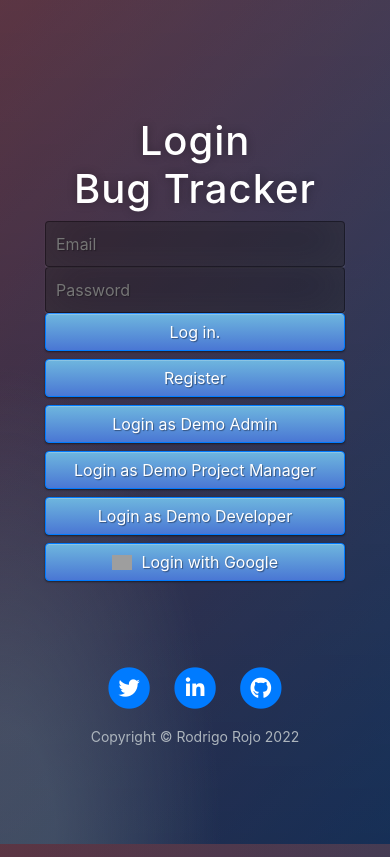
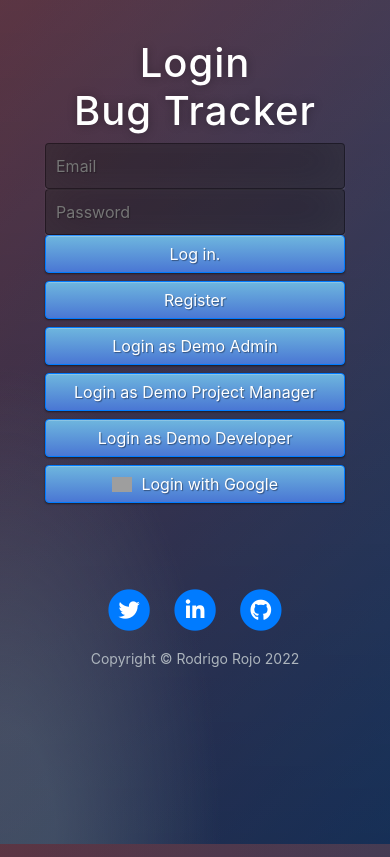
Before and after one commit to Rodrigo-Rojo/Bug-Tracker, a Flask app: page / in a window 390 px wide. Shown: the top 857 px of the page. Run offline with Flask 2, Linux system fonts and the light colour scheme; some libraries are stand-ins or nearby versions; grey boxes are pictures that could not be loaded.

Commit message:
Removed top margin from phone size login screen

```diff
--- a/static/css/login.css
+++ b/static/css/login.css
@@ -219,9 +219,3 @@ span.buttonText {
 footer {
   padding: 50px 0 65px;
 }
-
-@media (max-width:768px) {
-  .login {
-    margin-top: 30%;
-  }
-}
```
